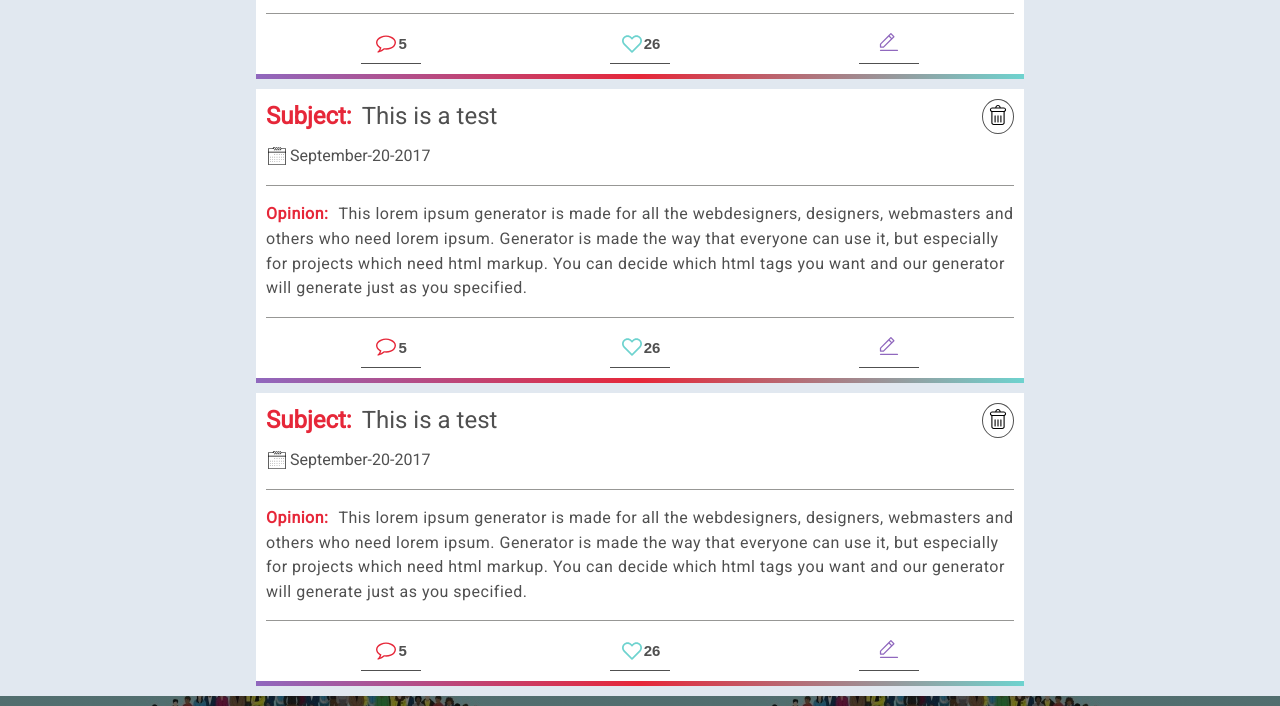
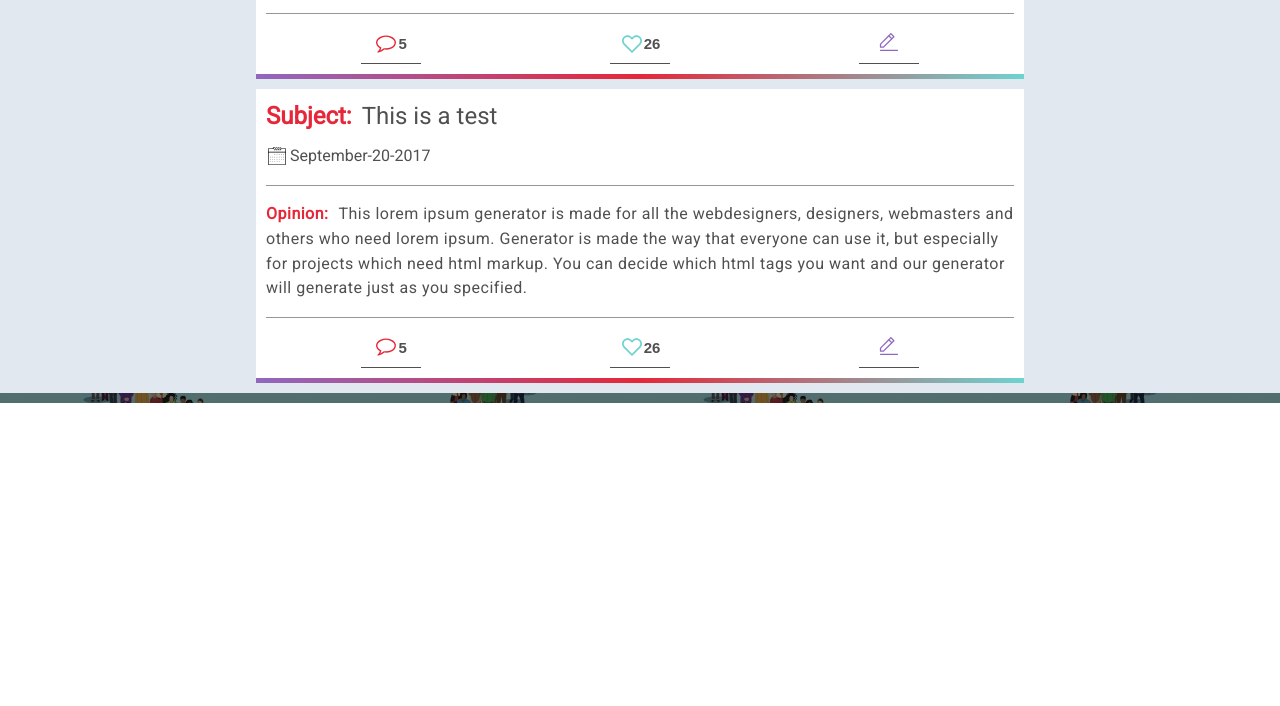
Before and after one commit to yarogallo/speak-free, a React app: page / in a window 1280 px wide. Shown: the part 1052-1758 px from the top of the page. After the commit the page ends 1455 px from the top, so only its background shows below. Built offline with nearby package versions, Linux system fonts and the light colour scheme.

Commit message:
Removed eleiminate opinion functiolity from Profile Component

```diff
--- a/src/components/MainView/Profile/index.js
+++ b/src/components/MainView/Profile/index.js
@@ -7,12 +7,14 @@ import TextButton from '../../TextButton';
 import OpinionThumbnail from '../../OpinionThumbnail';
 import Modal from '../../Modal';
 import SpeakerForm from '../../SpeakerForm';
+import OpinionNav from '../../OpinionThumbnail/OpinionNav/index';
 
 function renderOptions(opinions) {
-	return opinions.map((opinion, index) => {
+	return opinions.map((opinionThum, index) => {
 		return (
 			<div key={index}>
-				<OpinionThumbnail/>
+				<OpinionThumbnail
+					opinionThum={opinionThum}/>
 			</div>
 		);
 	});
@@ -156,7 +158,51 @@ Profile.defaultProps = {
 		email: "yrgallo@gmail.com",
 		date: ["september", 2013]
 	},
-	opinions: [1, 2, 3, 4, 5],
+	opinions: [{
+		subject: "This is a test",
+		opinion: "This lorem ipsum generator is made for all the webdesigners, designers, webmasters and others who need lorem ipsum. Generator is made the way that everyone can use it, but especially for projects which need html markup. You can decide which html tags you want and our generator will generate just as you specified.",
+		numComments: 5,
+		numLikes: 26,
+		date: {
+			month: "september",
+			day: 20,
+			year: 2017
+		},
+		opinionId: 1
+	}, {
+		subject: "This is a test",
+		opinion: "This lorem ipsum generator is made for all the webdesigners, designers, webmasters and others who need lorem ipsum. Generator is made the way that everyone can use it, but especially for projects which need html markup. You can decide which html tags you want and our generator will generate just as you specified.",
+		numComments: 5,
+		numLikes: 26,
+		date: {
+			month: "september",
+			day: 20,
+			year: 2017
+		},
+		opinionId: 2
+	}, {
+		subject: "This is a test",
+		opinion: "This lorem ipsum generator is made for all the webdesigners, designers, webmasters and others who need lorem ipsum. Generator is made the way that everyone can use it, but especially for projects which need html markup. You can decide which html tags you want and our generator will generate just as you specified.",
+		numComments: 5,
+		numLikes: 26,
+		date: {
+			month: "september",
+			day: 20,
+			year: 2017
+		},
+		opinionId: 3
+	}, {
+		subject: "This is a test",
+		opinion: "This lorem ipsum generator is made for all the webdesigners, designers, webmasters and others who need lorem ipsum. Generator is made the way that everyone can use it, but especially for projects which need html markup. You can decide which html tags you want and our generator will generate just as you specified.",
+		numComments: 5,
+		numLikes: 26,
+		date: {
+			month: "september",
+			day: 20,
+			year: 2017
+		},
+		opinionId: 4
+	}],
 };
 
 
--- a/src/components/OpinionThumbnail/index.js
+++ b/src/components/OpinionThumbnail/index.js
@@ -12,6 +12,7 @@ class OpinionThumbnail extends Component {
 		this.state = {
 			showComments: false,
 			editMode: false,
+			openModal: false,
 		};
 		this.toggleCommentList = this.toggleCommentList.bind(this);
 		this.toggleEditMode = this.toggleEditMode.bind(this);
@@ -35,9 +36,12 @@ class OpinionThumbnail extends Component {
 			opinion,
 			numComments,
 			numLikes,
-			date
+			date,
 		} = this.props.opinionThum;
-		const { customClass } = this.props;
+		const {
+			customClass,
+			onDeleteOpinion
+		 } = this.props;
 		const {
 			showComments,
 			editMode
@@ -47,7 +51,6 @@ class OpinionThumbnail extends Component {
 				<header>
 					<h2><span className="subject">subject:</span>{subject}</h2>
 					<p className="date">{`${date.month}-${date.day}-${date.year}`}</p>
-					<TextButton text="" customClasses="deleteButton"/>
 				</header>
 				<div className="br"></div>
 				<div className="opinion-container">
@@ -76,17 +79,6 @@ OpinionThumbnail.propTypes = {
 };
 
 OpinionThumbnail.defaultProps = {
-	opinionThum:  {
-		subject: "This is a test",
-		opinion: "This lorem ipsum generator is made for all the webdesigners, designers, webmasters and others who need lorem ipsum. Generator is made the way that everyone can use it, but especially for projects which need html markup. You can decide which html tags you want and our generator will generate just as you specified.",
-		numComments: 5,
-		numLikes: 26,
-		date: {
-			month: "september",
-			day: 20,
-			year: 2017
-		}
-	},
 	customClass: ''
 }
 
--- a/src/components/OpinionThumbnail/style/style.css
+++ b/src/components/OpinionThumbnail/style/style.css
@@ -24,20 +24,6 @@
 	height: 1px;
 	width: 100%;
 	background-color: var(--main-color-light-gray);
-}
-
-.deleteButton {
-	position: absolute;
-	top: 10px;
-	right: 10px;
-	background-color: var(--main-color-white);
-	padding: 5px;
-	border-radius: 50%;
-	border: 1px solid var(--main-color-gray);
-}
-
-.deleteButton::after {
-	content: url('../images/delete-button.svg')
 }
 
 .opinion-container p {
```
